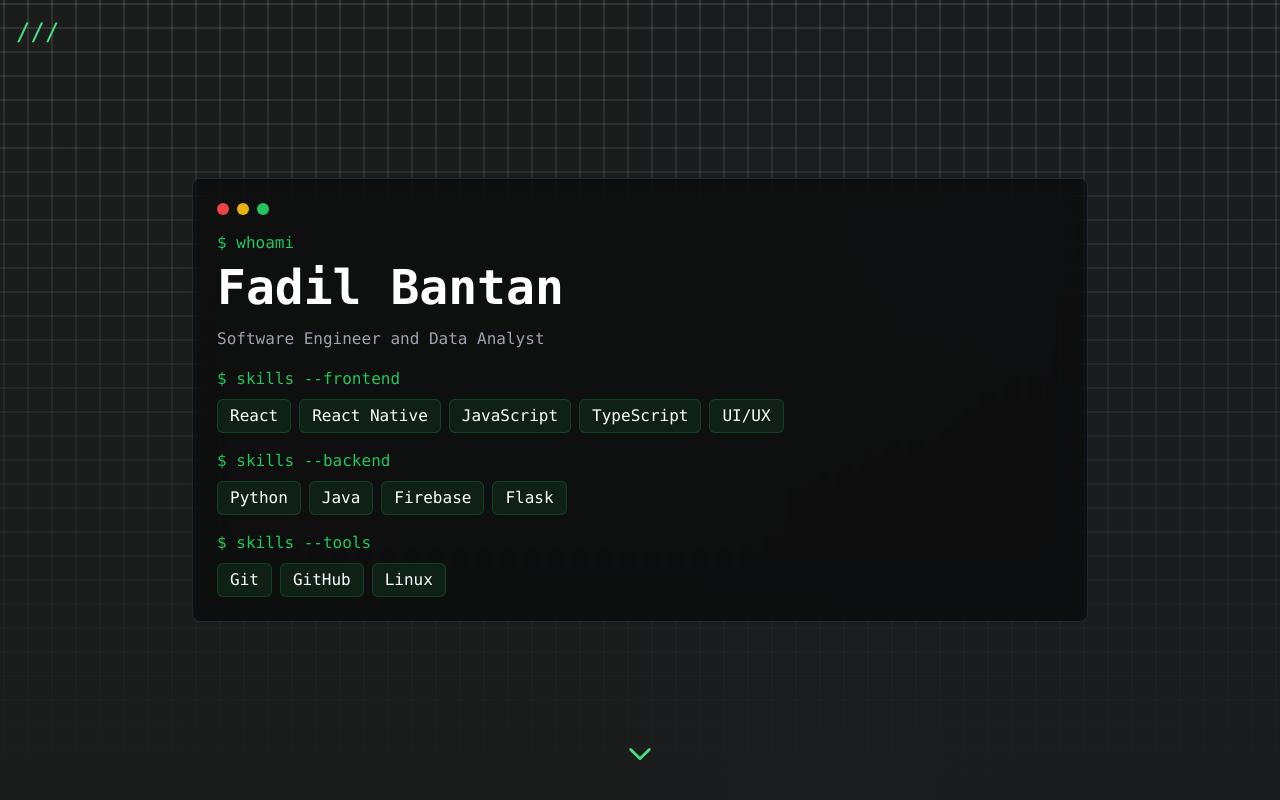
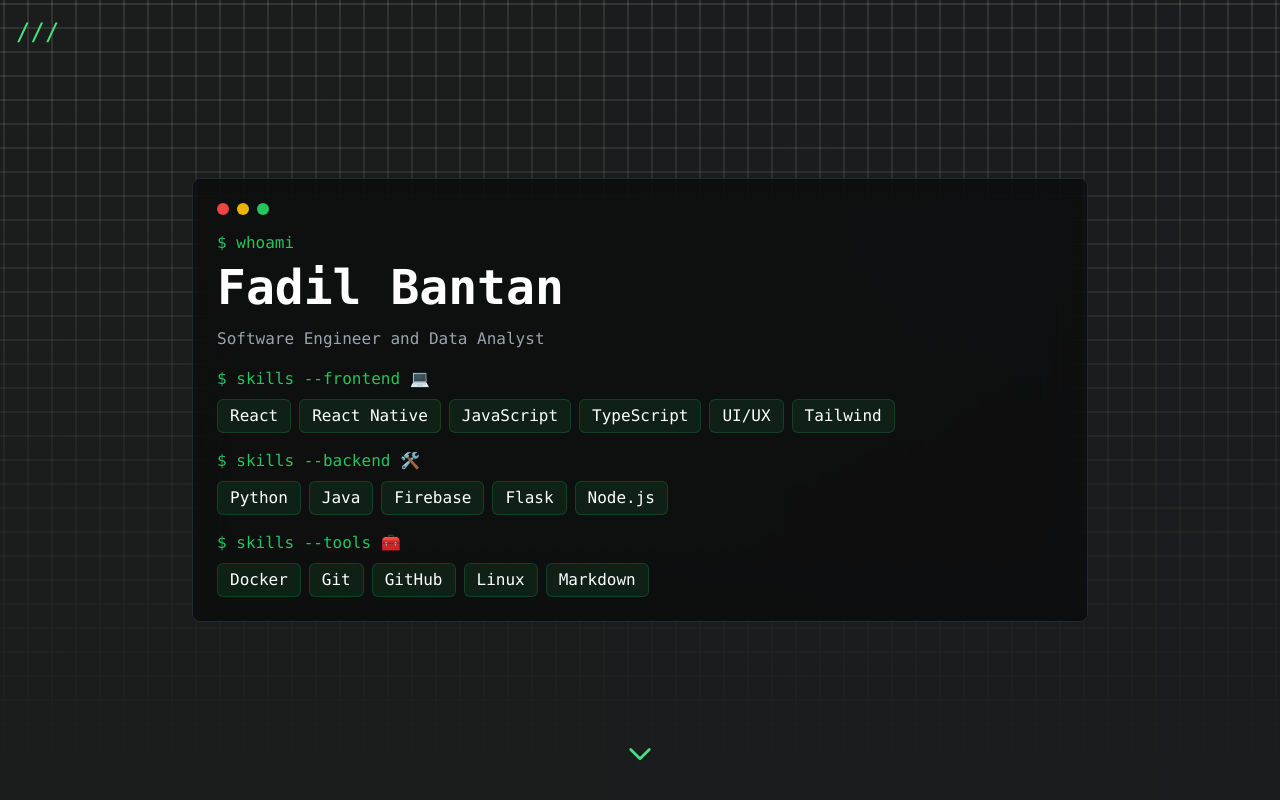
Before and after one commit to fadelbantan/builtbybantan, a Next.js app in the folder portfolio-site/: page / in a window 1280 px wide. Shown: the top 800 px of the page. Built offline with nearby package versions, Linux system fonts and the light colour scheme.

Commit message:
remove x

```diff
--- a/portfolio-site/app/components/ContactSection.tsx
+++ b/portfolio-site/app/components/ContactSection.tsx
@@ -55,7 +55,7 @@
 								<span>Resume Here</span>
 							</motion.a>
 							<p className="text-green-500 mt-8 mb-4">$ ls ./social-links</p>
-							<div className="grid grid-cols-1 sm:grid-cols-2 lg:grid-cols-3 gap-4">
+							<div className="grid grid-cols-1 sm:grid-cols-2 gap-4">
 								<motion.a
 									href="https://github.com/fadelbantan"
 									whileHover={{ scale: 1.05 }}
@@ -86,21 +86,6 @@
 										<p className="text-sm text-gray-400">Fadil Bantan</p>
 									</div>
 								</motion.a>
-								<motion.a
-									href="#"
-									whileHover={{ scale: 1.05 }}
-									className="flex items-center gap-3 px-4 py-3 bg-gray-800/50 rounded-lg hover:bg-gray-700/50 transition-colors border border-gray-700/50 group"
-								>
-									<div className="p-2 bg-gray-700/50 rounded-lg group-hover:bg-gray-600/50 transition-colors">
-										<svg className="w-5 h-5 text-green-400" fill="currentColor" viewBox="0 0 24 24">
-											<path d="M18.244 2.25h3.308l-7.227 8.26 8.502 11.24H16.17l-5.214-6.817L4.99 21.75H1.68l7.73-8.835L1.254 2.25H8.08l4.713 6.231zm-1.161 17.52h1.833L7.084 4.126H5.117z" />
-										</svg>
-									</div>
-									<div>
-										<p className="font-semibold text-gray-200">X</p>
-										<p className="text-sm text-gray-400">@fadelbantan</p>
-									</div>
-								</motion.a>
 							</div>
 						</div>
 					</div>
--- a/portfolio-site/app/components/HeroSection.tsx
+++ b/portfolio-site/app/components/HeroSection.tsx
@@ -27,27 +27,27 @@
 						<h1 className="text-4xl md:text-5xl font-bold mt-2 mb-4">Fadil Bantan</h1>
 						<p className="text-gray-400 mb-2">Software Engineer and Data Analyst</p>
 
-						<p className="text-green-500 mt-4">$ skills --frontend</p>
+						<p className="text-green-500 mt-4">$ skills --frontend 💻 </p>
 						<div className="flex flex-wrap gap-2 mt-2">
-							{['React', 'React Native', 'JavaScript', 'TypeScript', 'UI/UX'].map((skill) => (
+							{['React', 'React Native', 'JavaScript', 'TypeScript', 'UI/UX', "Tailwind"].map((skill) => (
 								<span key={skill} className="px-3 py-1 bg-green-500/10 rounded-md border border-green-500/20">
 									{skill}
 								</span>
 							))}
 						</div>
 
-						<p className="text-green-500 mt-4">$ skills --backend</p>
+						<p className="text-green-500 mt-4">$ skills --backend 🛠️ </p>
 						<div className="flex flex-wrap gap-2 mt-2">
-							{['Python', 'Java', 'Firebase', 'Flask'].map((skill) => (
+							{['Python', 'Java', 'Firebase', 'Flask', "Node.js"].map((skill) => (
 								<span key={skill} className="px-3 py-1 bg-green-500/10 rounded-md border border-green-500/20">
 									{skill}
 								</span>
 							))}
 						</div>
 
-						<p className="text-green-500 mt-4">$ skills --tools</p>
+						<p className="text-green-500 mt-4">$ skills --tools 🧰</p>
 						<div className="flex flex-wrap gap-2 mt-2">
-							{['Git', 'GitHub', 'Linux'].map((skill) => (
+							{["Docker", 'Git', 'GitHub', 'Linux', "Markdown"].map((skill) => (
 								<span key={skill} className="px-3 py-1 bg-green-500/10 rounded-md border border-green-500/20">
 									{skill}
 								</span>
```
